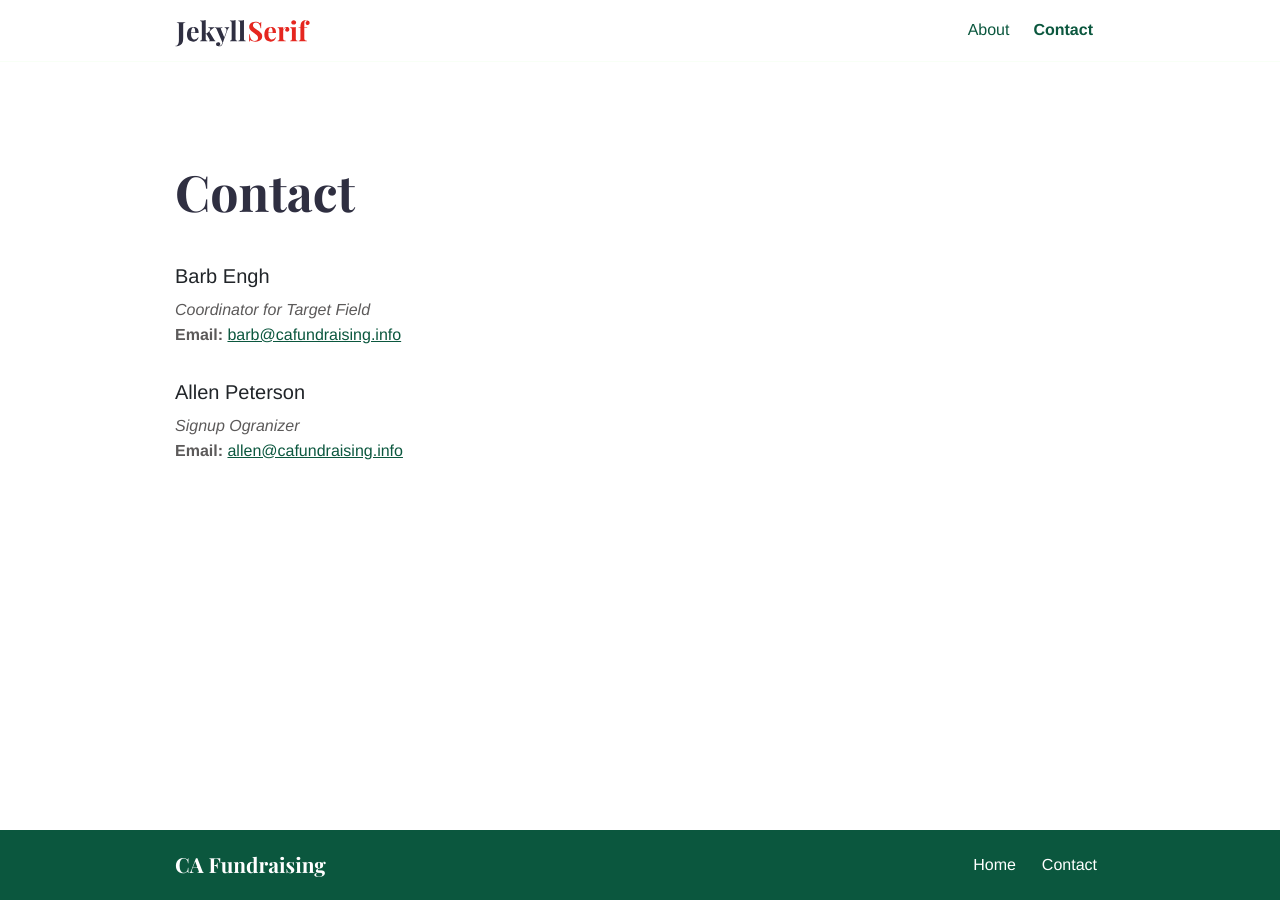
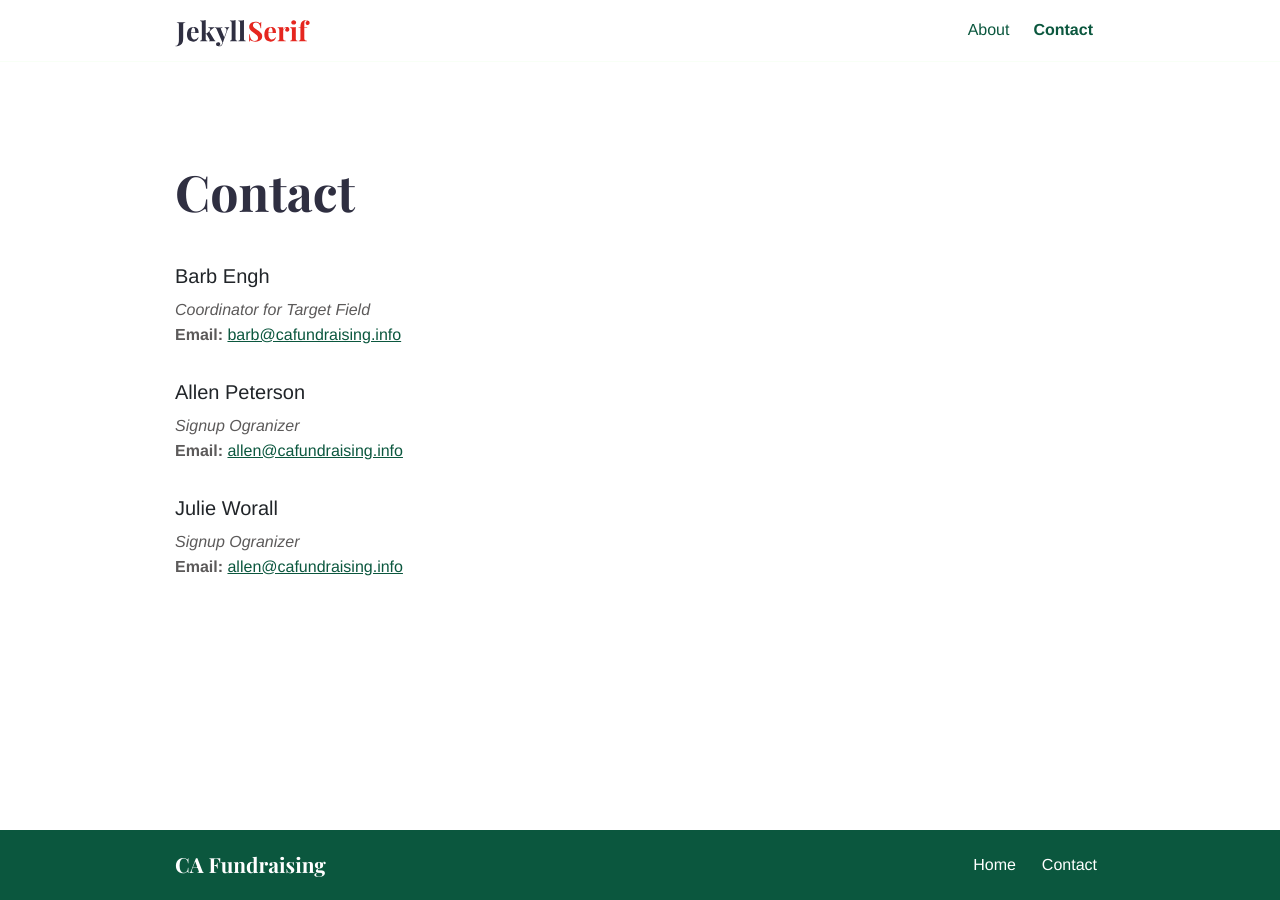
Before and after one commit to Frogdart5/fierce-avocado-6c9b0, a Jekyll site: the page built from contact.md, in a window 1280 px wide. Built offline with Jekyll 4.4.1, drawn with Linux system fonts in a browser that asks for light colours.

Commit message:
contact.md: changed

```diff
--- a/contact.md
+++ b/contact.md
@@ -11,3 +11,7 @@ bodyClass: page-contact
 ### Allen Peterson ###
 *Signup Ogranizer*
 **Email:** <allen@cafundraising.info>
+
+### Julie Worall ###
+*Signup Ogranizer*
+**Email:** <allen@cafundraising.info>
```
